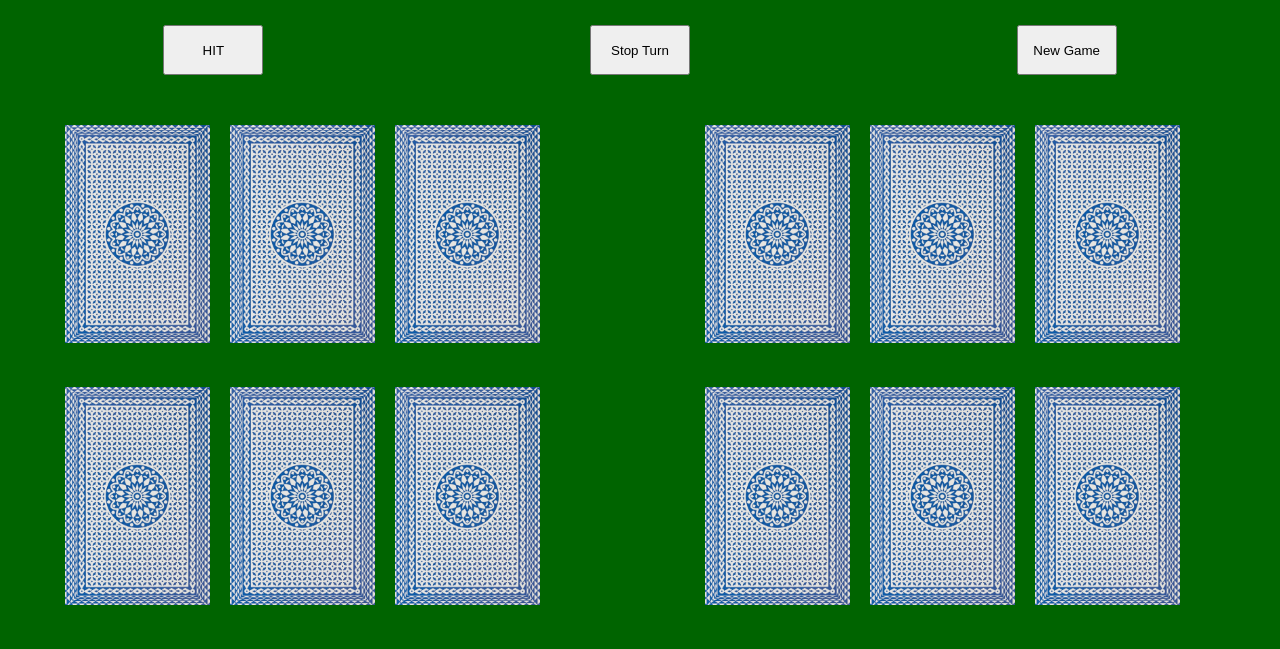
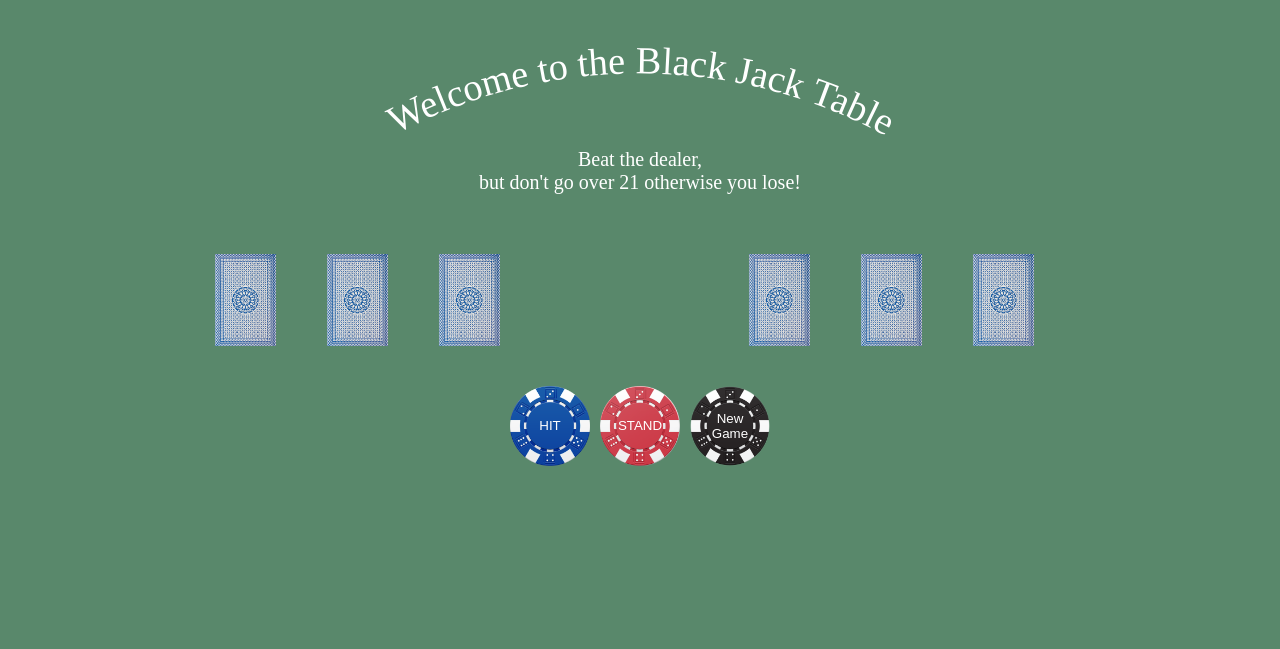
Before and after one commit to maureenoldyck/js-blackjack-card-game, a plain HTML site: page index.html in a window 1280 px wide. Shown: the part 153-802 px from the top of the page. Drawn offline with Linux system fonts and the light colour scheme.

Commit message:
More casino like styling

```diff
--- a/index.html
+++ b/index.html
@@ -9,54 +9,6 @@
 </head>
 
 <body>
-  <div class="intro">
-  <h1> Welcome to the Black Jack Table </h1>
-  <p>Beat the dealer but don't go over 21 otherwise you lose!</p>  </div>
-  <div class="buttons">
-    <button id="getCard"> HIT </button>
-    <button id="stopTurn"> Stop Turn </button>
-    <button id="newGame"> New Game </button>
-  </div>
-  <div class="main">
-  <div class="container">
-    <div class="row">
-      <div class="column">
-        <div class="card" id="card-1">
-          <p id="card1"> </p>
-        </div>
-      </div>
-
-      <div class="column">
-        <div class="card" id="card-2">
-          <p id="card2"> </p>
-        </div>
-      </div>
-
-      <div class="column">
-        <div class="card" id="card-3">
-          <p id="card3"> </p>
-        </div>
-      </div>
-
-
-      <div class="column">
-        <div class="card" id="card-4">
-          <p id="card4"> </p>
-        </div>
-      </div>
-      <div class="column">
-        <div class="card" id="card-5">
-          <p id="card5"> </p>
-        </div>
-      </div>
-      <div class="column">
-        <div class="card" id="card-6">
-          <p id="card6"> </p>
-        </div>
-      </div>
-    </div>
-
-  </div>
   <div class="dealer">
     <div class="row">
       <div class="column">
@@ -77,7 +29,6 @@
         </div>
       </div>
 
-
       <div class="column">
         <div class="card" id="dealer-4">
           <p id=""> </p>
@@ -95,7 +46,62 @@
       </div>
     </div>
   </div>
-</div>
+  <div class="intro">
+    <svg viewbox="0 20 500 60">
+      <path id="curve" fill="transparent"  d="M73.2,148.6c4-6.1,65.5-96.8,178.6-95.6c111.3,1.2,170.8,90.3,175.1,97" />
+      <text class="title"> <textpath xlink:href="#curve" text-anchor="middle" startoffset="50%"> Welcome to the Black Jack Table </textpath> </text>
+      <p>Beat the dealer, <br> but don't go over 21 otherwise you lose!</p>
+    </svg>
+  </div>
+
+  <div class="main">
+    <div class="container-left">
+      <div class="row">
+        <div class="column">
+          <div class="card" id="card-1">
+            <p id="card1"> </p>
+          </div>
+        </div>
+
+        <div class="column">
+          <div class="card" id="card-2">
+            <p id="card2"> </p>
+          </div>
+        </div>
+
+        <div class="column">
+          <div class="card" id="card-3">
+            <p id="card3"> </p>
+          </div>
+        </div>
+      </div>
+    </div>
+
+    <div class="container-right">
+      <div class="row">
+        <div class="column">
+          <div class="card" id="card-4">
+            <p id="card4"> </p>
+          </div>
+        </div>
+        <div class="column">
+          <div class="card" id="card-5">
+            <p id="card5"> </p>
+          </div>
+        </div>
+        <div class="column">
+          <div class="card" id="card-6">
+            <p id="card6"> </p>
+          </div>
+        </div>
+      </div>
+    </div>
+  </div>
+  <div class="buttons">
+    <button class="blue" id="getCard"> HIT </button>
+    <button class="red" id="stopTurn"> STAND </button>
+    <button class="black" id="newGame"> New <br> Game </button>
+  </div>
   <script src="script.js"></script>
 </body>
 
--- a/script.js
+++ b/script.js
@@ -24,7 +24,6 @@
         document.getElementById("card-" + n).style.backgroundImage = imageCard;
         n++;
         getSum();
-        delete card;
     }
 
 
@@ -37,7 +36,7 @@
         if (sumCards == 21) {
             alert("That's 21!! Wow, great, you win!")
         } else if (sumCards > 21) {
-            alert("That's more than 21... You Lose!")
+            alert("Bust! That's more than 21... You Lose!")
         }
     }
 
--- a/style.css
+++ b/style.css
@@ -4,47 +4,95 @@
 }
 
 body {
-background-color: darkgreen;
+background-color: #59886b;
 }
 
 .intro {
 text-align: center;
 color: white;
-font-size: 40px;
+font-size: 20px;
+margin-bottom: 50px;
+}
+
+
+text {
+  fill:white;
+  font-size: 15px;
 }
 
 .buttons {
 display: flex;
 flex-direction: row;
-justify-content: space-around;
+justify-content: center;
 margin: 40px 0;
+border: transparent;
 }
 
-.buttons > * {
-  width: 100px;
-  height: 50px;
+.blue {
+  width: 80px;
+  height: 80px;
+  background-image: url("images/blueChip.png");
+  background-size: contain;
+  background-repeat: no-repeat;
+background-color: transparent;
+border: transparent;
+margin-right: 10px;
+color: white;
+
 
 }
 
-.main {
-  display: flex;
+.red {
+  width: 80px;
+  height: 80px;
+background-image: url("images/redChip.png");
+background-size: contain;
+background-repeat: no-repeat;
+background-color: transparent;
+border: transparent;
+color: white;
+
+
 
 }
 
-.container {
-  width: 50%;
-  margin-left: 50px;
+.black {
+  width: 80px;
+  height: 80px;
+background-image: url("images/blackChip.png");
+background-size: contain;
+background-repeat: no-repeat;
+background-color: transparent;
+border: transparent;
+margin-left: 10px;
+color: white;
+
+}
+
+
+.main {
+  display: flex;
+  justify-content: space-between;
+}
+
+.container-left {
+  margin-left: 200px;
+}
+
+.container-right {
+  margin-right: 200px;
 }
 
 .dealer {
-  width: 50%;
-  margin-left: 50px;
+  display: flex;
+  justify-content: center;
+  margin: 15px auto;
 }
 
+
 .card {
-    padding: 16px;
+    padding: 46px;
     text-align: center;
-    height: 230px;
     background-color: transparent;
     background-image: url("images/playing-card.jpg");
     background-size: contain;
@@ -52,9 +100,8 @@ margin: 40px 0;
   }
 
 
-  .column {
+  .column{
     float: left;
-    width: 25%;
     padding: 0 10px;
   }
 
```
Also changed, not shown: images/blackChip.png (added), images/blueChip.png (added), images/redChip.png (added).
